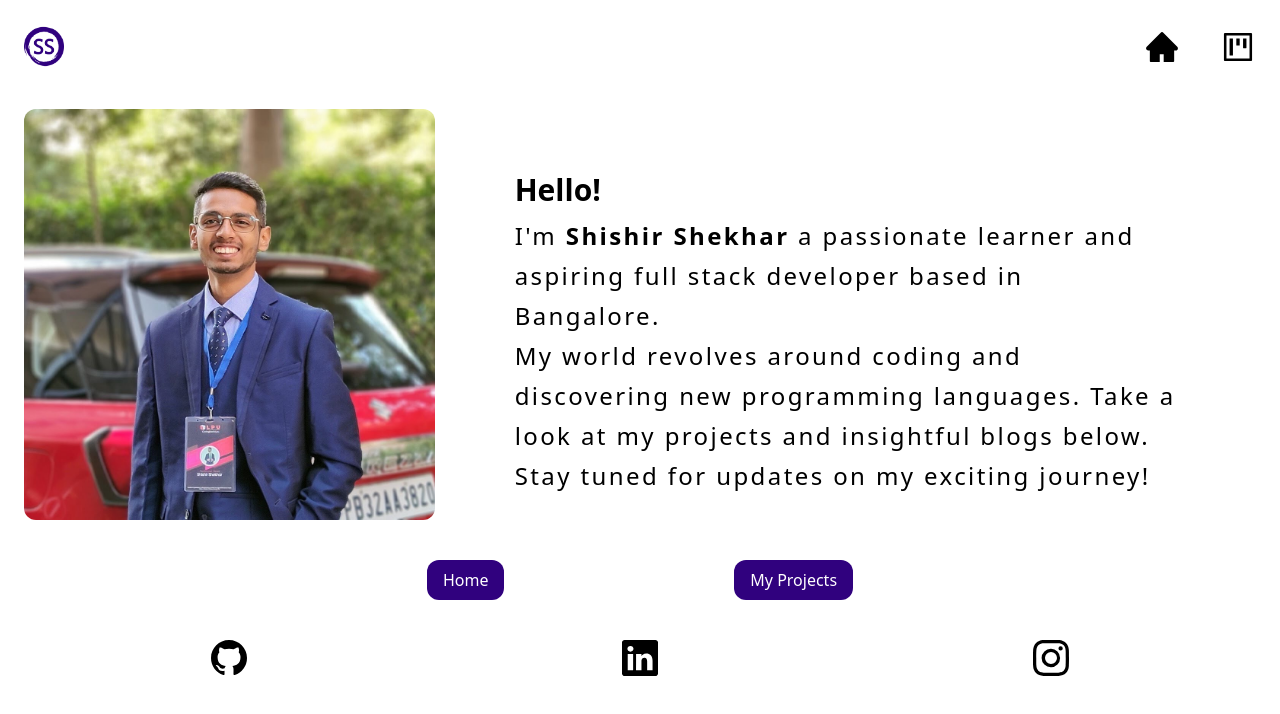
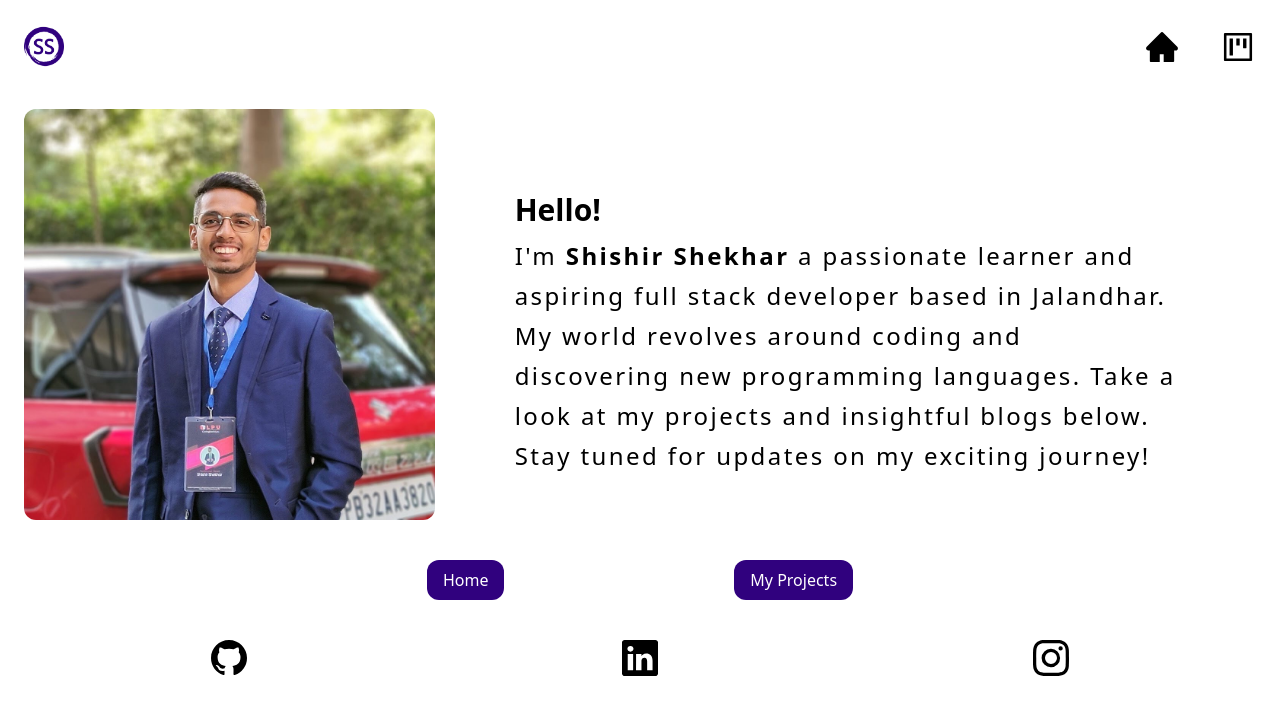
Before and after one commit to ShishirShekhar/portfolio_v3, a React (Create React App) app: page / in a window 1280 px wide. Shown: the top 714 px of the page. Built offline with nearby package versions, Linux system fonts and the light colour scheme.

Commit message:
corrected place

```diff
--- a/src/components/Home/Dashboard.jsx
+++ b/src/components/Home/Dashboard.jsx
@@ -13,7 +13,7 @@ const Dashboard = () => {
         <h1 className="text-3xl font-bold pt-10">Hello!</h1>
         <p className="pt-2 text-2xl font-thin leading-8 lg:leading-10 tracking-wide lg:tracking-widest">
           I'm <span className="font-bold">Shishir Shekhar</span> a passionate
-          learner and aspiring full stack developer based in Bangalore.
+          learner and aspiring full stack developer based in Jalandhar.
         </p>
         <p className="text-2xl font-thin leading-8 lg:leading-10 tracking-wide lg:tracking-widest">
           My world revolves around coding and discovering new programming
```
